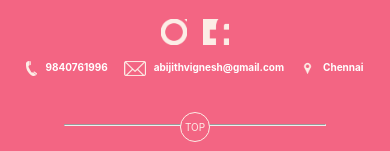
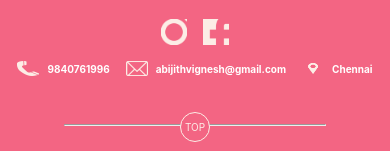
Before and after one commit to abijithvignesh/highOnCakes, a React (Create React App) app in the folder Frontend/: page / in a window 390 px wide. Shown: the part 3350-3501 px from the top of the page. Built offline with nearby package versions, Linux system fonts and the light colour scheme.

Commit message:
added responsive sizes to icons

```diff
--- a/Frontend/src/components/contact/ContactElement.js
+++ b/Frontend/src/components/contact/ContactElement.js
@@ -79,14 +79,19 @@ export const Contact = styled.div`
   font-size: 20px;
   @media (min-width: 768px) {
     font-size: 20px;
+    img {
+      width: 30px;
+      height: 24px;
+    }
   }
   @media (max-width: 767px) {
     font-size: 10px;
+    img {
+      width: 22px;
+      height: 15px;
+    }
   }
   justify-content: center;
-  img {
-    height: 15px;
-  }
   p {
     margin-left: 0.5rem;
   }
@@ -95,7 +100,7 @@ export const Contact = styled.div`
 export const Phone = styled.div`
   display: flex;
   color: white;
-  align-self: center;
+  align-items: center;
   @media (min-width: 768px) {
     margin-right: 2rem;
   }
@@ -108,7 +113,7 @@ export const Phone = styled.div`
 export const Email = styled.div`
   display: flex;
   color: white;
-  align-self: center;
+  align-items: center;
   @media (min-width: 768px) {
     margin-right: 2rem;
   }
@@ -121,8 +126,8 @@ export const Email = styled.div`
 export const Location = styled.div`
   display: flex;
   color: white;
-  align-self: center;
   font-weight: bold;
+  align-items: center;
 `;
 
 export const Line = styled.hr`
```
